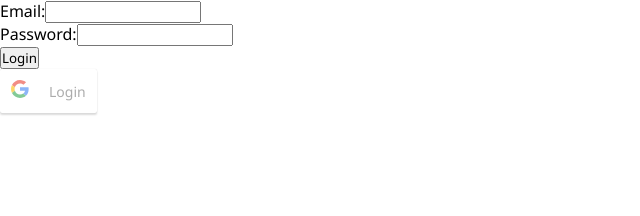
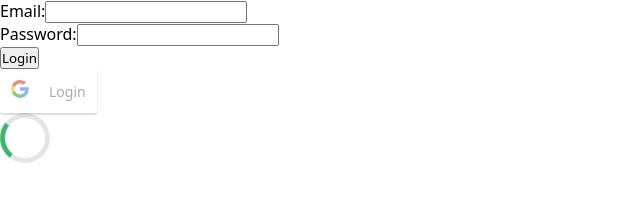
Before and after one commit to JairEscamilla/My-unsplash, a React app in the folder frontend/: page / in a window 1280 px wide. Shown: the top 216 px of the page, without its empty margins (0-640 px from the left). Built offline with nearby package versions, Linux system fonts and the light colour scheme.

Commit message:
Adding Spinner for loading

```diff
--- a/frontend/package.json
+++ b/frontend/package.json
@@ -23,6 +23,7 @@
     "@types/react-dom": "^17.0.5",
     "@types/react-router": "^5.1.14",
     "@types/react-router-dom": "^5.1.7",
+    "@types/styled-components": "^5.1.9",
     "awesome-typescript-loader": "^5.2.1",
     "dotenv": "^10.0.0",
     "html-webpack-plugin": "^5.3.1",
--- a/frontend/src/pages/Login/Login.tsx
+++ b/frontend/src/pages/Login/Login.tsx
@@ -4,6 +4,7 @@ import { useForm } from '../../hooks/useForm';
 import { LoginResponse } from '../../api/models/LoginResponse';
 import { RouteComponentProps } from 'react-router';
 import { GoogleLogin, GoogleLoginResponse, GoogleLoginResponseOffline } from 'react-google-login';
+import { Spinner } from '../../shared/Spinner/Spinner';
 
 export const Login = ({ history }: RouteComponentProps) => {
 
@@ -55,6 +56,7 @@ export const Login = ({ history }: RouteComponentProps) => {
         onSuccess={googleReponse}
         cookiePolicy={'single_host_origin'}
       />
+      <Spinner/>
     </div>
   )
 }
--- /dev/null
+++ b/frontend/src/shared/Spinner/Spinner.tsx
@@ -0,0 +1,20 @@
+import styled, { keyframes } from 'styled-components';
+
+const SpinnerAnimation = keyframes `
+  from {
+    transform: rotate(0deg);
+  }
+
+  to{
+    transform: rotate(360deg);
+  }
+`;
+
+export const Spinner = styled.div `
+  border: 5px solid rgba(0, 0, 0, 0.1);
+  width: 50px;
+  height: 50px;
+  border-radius: 50%;
+  border-left-color: #3DB46D;
+  animation: ${SpinnerAnimation} 1s linear infinite;
+`;
```
Also changed, not shown: 1 other file (tests, documents, lock files or other folders).
